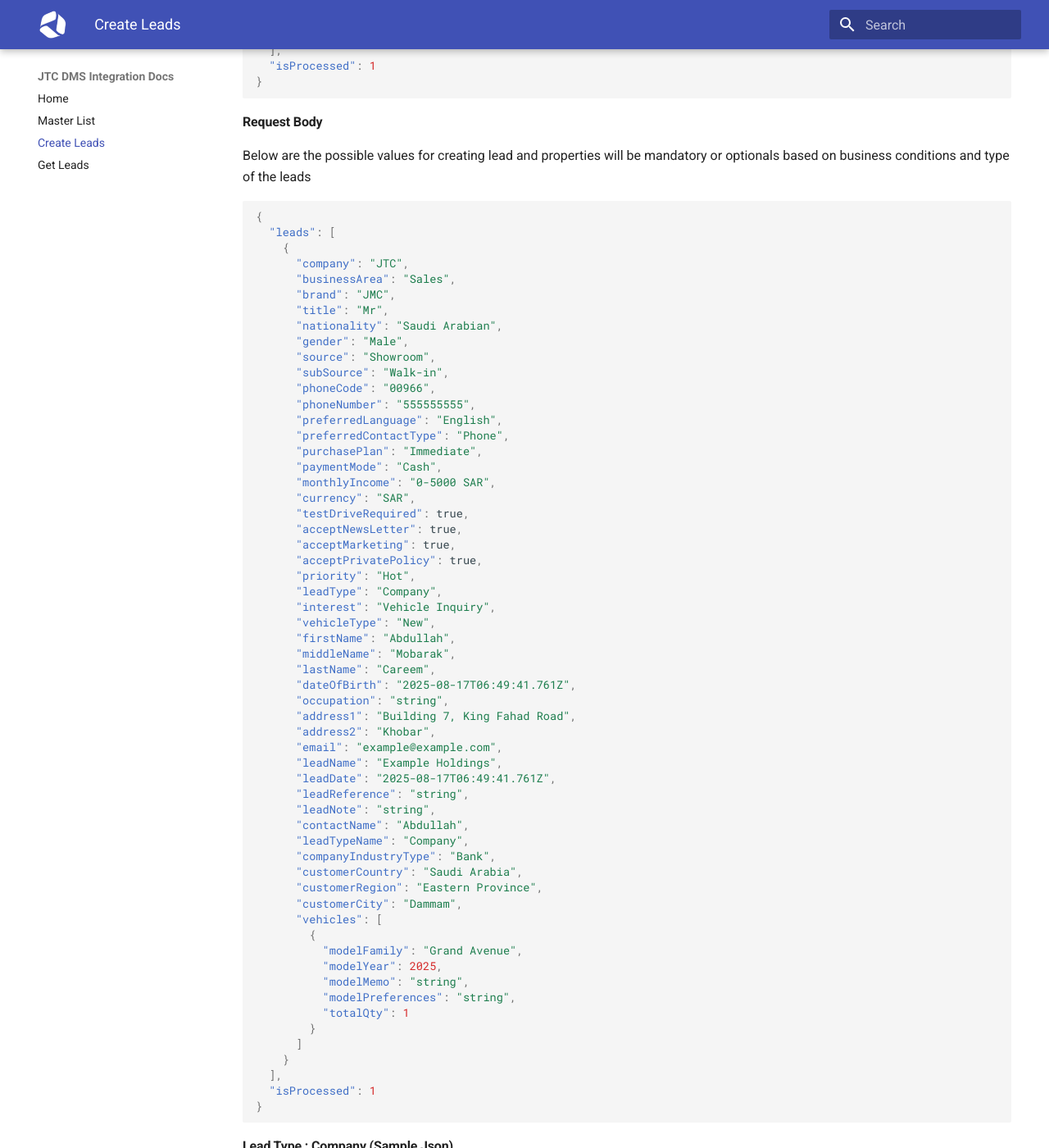
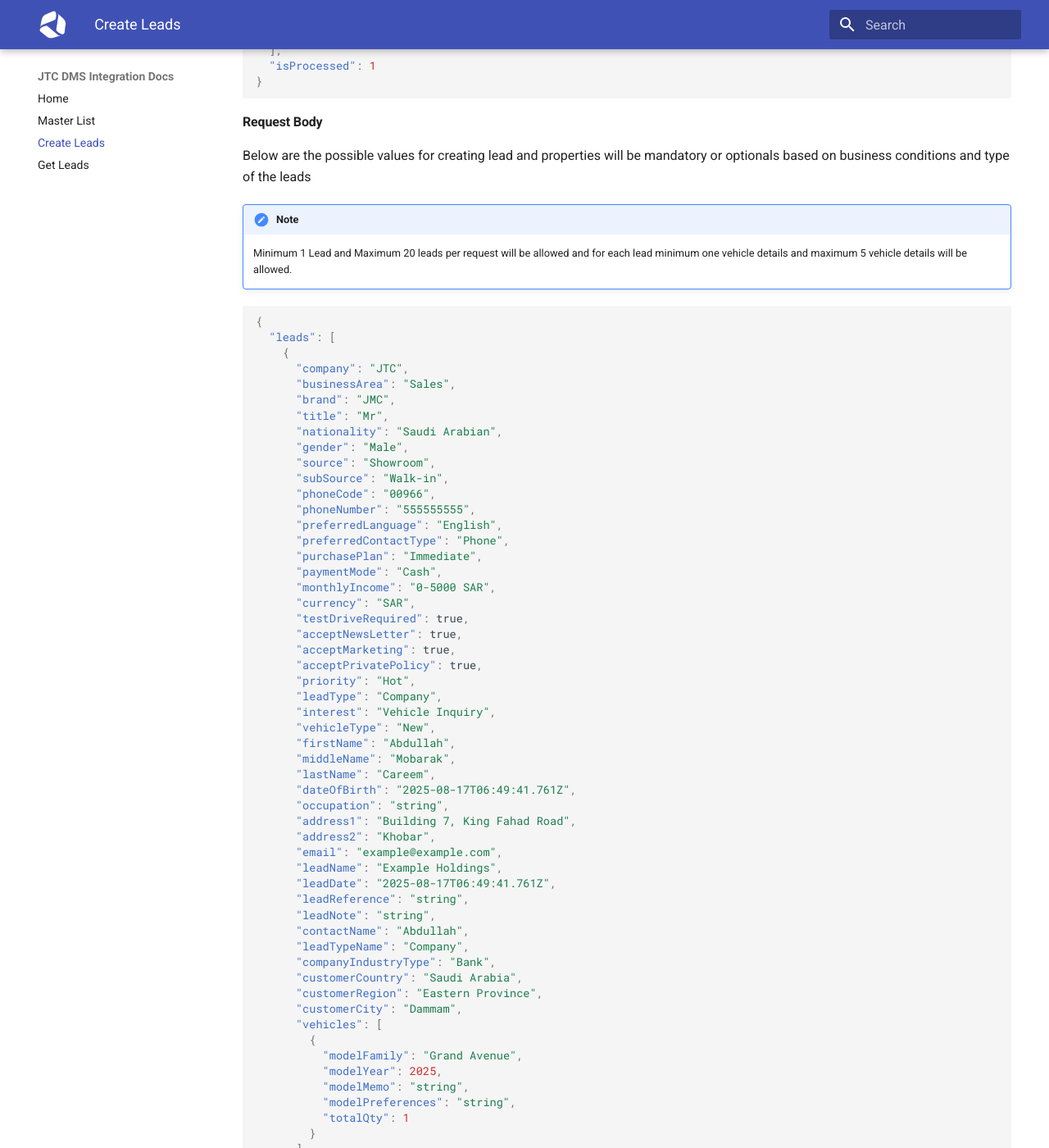
Before and after one commit to aljabr-trading/dms-external-docs, an MkDocs documentation site: the page built from docs/create-leads.md, in a window 1280 px wide and 1400 px high, scrolled down 1589 px. Shown: the whole window at 82% size. Built offline with MkDocs 1.6.1 and Material for MkDocs 9.7.7, drawn with Linux system fonts in a browser that asks for light colours; some of the changed text lies outside the part shown.

Commit message:
added notes and warning

````diff
--- a/docs/create-leads.md
+++ b/docs/create-leads.md
@@ -90,6 +90,9 @@ sample data with reference of master list mapping
 
 Below are the possible values for creating lead and properties will be mandatory or optionals based on business conditions and type of the leads
 
+!!!Note
+    Minimum 1 Lead and Maximum 20 leads per request will be allowed and for each lead minimum one vehicle details and maximum 5 vehicle details will be allowed.
+
 ```json
 {
   "leads": [
@@ -155,7 +158,7 @@ Below are the possible values for creating lead and properties will be mandatory
 #### Lead Type : Company  (Sample Json)
 ```json
 {
-   "leads":[
+   "leads":[                                          //Minimum 1 & Maximum 20
       {
         "leadtype":"Company",                         //Mandatory
         "companyIndustryType":"Bank",                 //Mandatory
@@ -187,7 +190,7 @@ Below are the possible values for creating lead and properties will be mandatory
         "company":"JTC",                               //Mandatory
         "priority":"Warm",                             //Mandatory
         "leaddate":"yyyy-dd-mm",
-        "vehicles":[                                   //Mandatory
+        "vehicles":[         //Minimum 1 & Maximum 5   //Mandatory
           {
             "modelFamily":"RIO",                       //Mandatory
             "modelYear":"2024",
@@ -206,7 +209,7 @@ Below are the possible values for creating lead and properties will be mandatory
 
 ```json
 {
-   "leads":[
+   "leads":[                                            //Minimum 1 & Maximum 20
       {
         "leadtype":"Individual",                        //Mandatory
         "title":"Mr",
@@ -247,7 +250,7 @@ Below are the possible values for creating lead and properties will be mandatory
         "company":"JTC",                                //Mandatory
         "priority":"Warm",                              //Mandatory
         "leaddate":"yyyy-mm-dd",
-        "vehicles":[                                    //Mandatory
+        "vehicles":[         //Minimum 1 & Maximum 5    //Mandatory
             {
                "modelFamily":"RIO",                     //Mandatory
                "modelYear":"2024",
@@ -270,7 +273,7 @@ Below are the possible values for creating lead and properties will be mandatory
 ```json
 integer
 ```
-
+!!!warning "Maximum 20 leads are allowed"
 ---
 
 
--- a/mkdocs.yml
+++ b/mkdocs.yml
@@ -3,6 +3,9 @@ theme:
   name: material
   logo: assets/logo/JTCLogoWhite.png
   favicon: assets/logo/JTCLogoBlack.png
+  admonition:
+    icon:
+      warning: octicons/alert-16
 
 
 markdown_extensions:
````
Also changed, not shown: site/create-leads/index.html, site/search/search_index.json, 1 other file.
